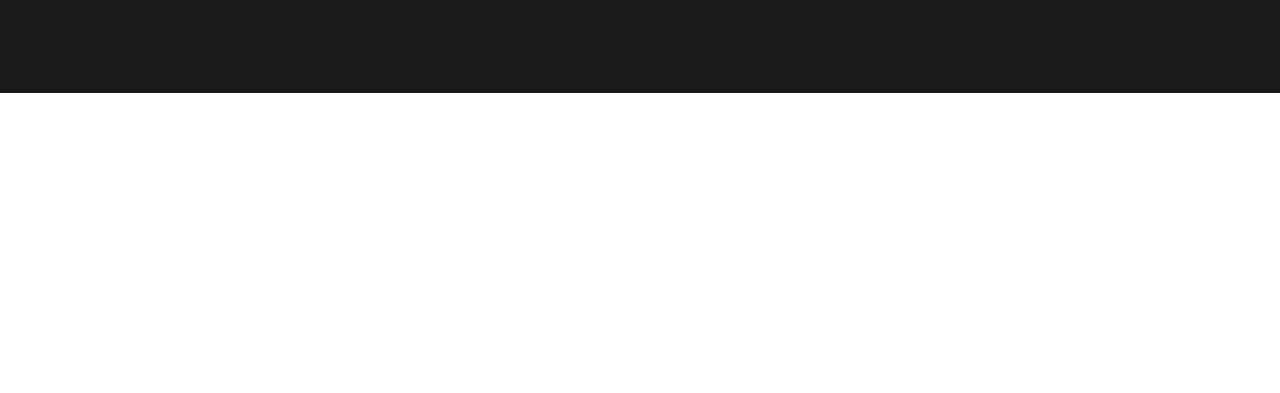
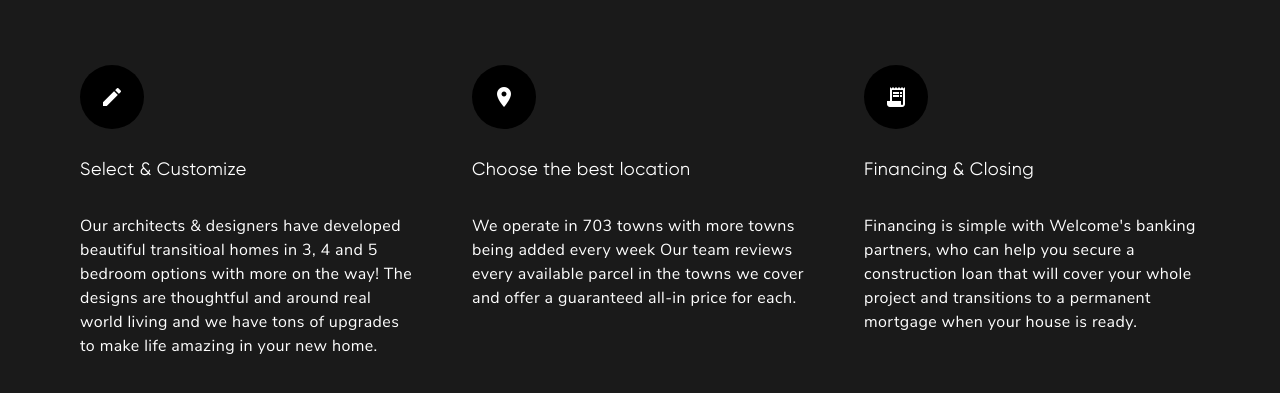
Before and after one commit to jwhubert91/tailwind-starter, a website built with webpack: page dist/index.html in a window 1280 px wide. Shown: the part 637-1030 px from the top of the page. Before the commit the page ends 800 px from the top, so only its background shows below. Built offline with nearby package versions, Linux system fonts and the light colour scheme; what @hotwired/stimulus, @hotwired/stimulus-webpack-helpers would draw is missing.

```diff
--- a/src/style.css
+++ b/src/style.css
@@ -27,7 +27,12 @@
   font-family: 'Gilroy';
 }
 
-/* fonts */
+.index-wrapper {
+  width: 100%;
+  background-color: var(--welcomeWhite);
+}
+
+/* icons */
 .material-icons {
   font-family: 'Material Icons';
   font-weight: normal;
@@ -53,22 +58,17 @@
   font-feature-settings: 'liga';
 }
 
-/* Rules for sizing the icon. */
+/* Rules for sizing the icons */
 .material-icons.md-18 { font-size: 18px; }
 .material-icons.md-24 { font-size: 24px; }
 .material-icons.md-36 { font-size: 36px; }
 .material-icons.md-48 { font-size: 48px; }
 
-/* Rules for using icons as black on a light background. */
+/* Rules for using icons as black on a light background */
 .material-icons.md-dark { color: rgba(0, 0, 0, 0.54); }
 .material-icons.md-dark.md-inactive { color: rgba(0, 0, 0, 0.26); }
 
-/* elements */
-.index-wrapper {
-  width: 100%;
-  background-color: var(--welcomeWhite);
-}
-
+/* HERO element */
 .swiper-button {
   border-radius: 50%;
   background-color: var(--welcomeWhite);
@@ -83,9 +83,10 @@
   right: 15px;
 }
 
-/* top line */
+/* HOW IT WORKS element */
 .how-it-works-header {
   position: relative;
+  margin-bottom: 68px;
 }
 .how-it-works-header::before {
   content:'';
@@ -96,6 +97,26 @@
   top: 0;
   left:0;
 }
+.how-it-works-items-container .how-it-works-icon {
+  border-radius: 50%;
+  background-color: var(--welcomeBlack);
+  padding: 20px;
+  margin-bottom: 26px;
+}
+.how-it-works-items-container h5 {
+  font-size: 18px;
+  letter-spacing: 0.025em;
+  margin-bottom: 32px;
+}
+.how-it-works-item {
+  width: 30%;
+}
+.how-it-works-item p {
+  letter-spacing: 0.025em;
+}
+/* @media screen and (min-width: 851px) {
+
+} */
 
 @layer components {
   .btn {
```
Also changed, not shown: dist/index.html.
